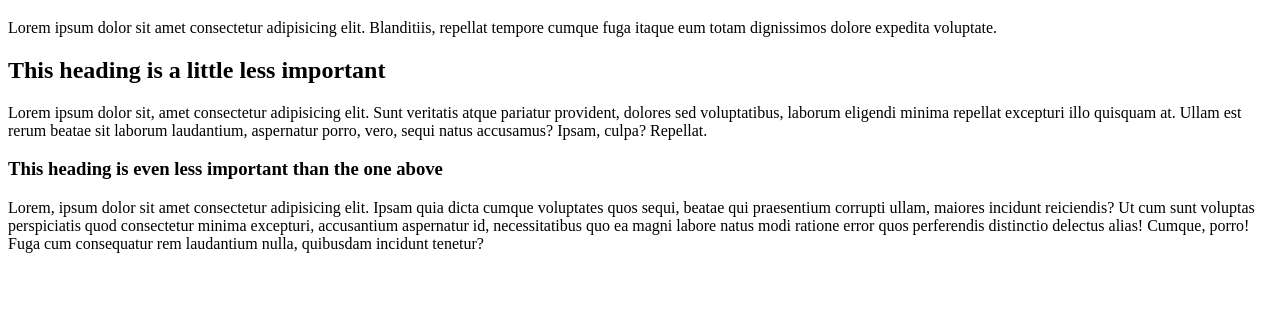
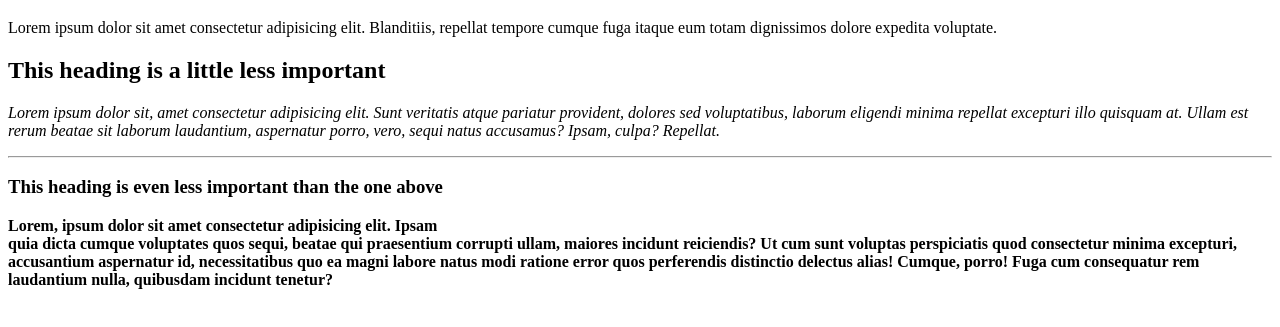
Before and after one commit to PatrickPat7/user-interace-basics, a plain HTML site: page index.html in a window 1280 px wide. Shown: the part 61-388 px from the top of the page. Drawn offline with Linux system fonts and the light colour scheme.

Commit message:
paar Texttest

```diff
--- a/index.html
+++ b/index.html
@@ -12,13 +12,14 @@
                 Blanditiis, repellat tempore cumque fuga itaque eum totam dignissimos
                 dolore expedita voluptate.</p>                              <!-- Textinhalt (paragraph) -->
             <h2>This heading is a little less important</h2>                <!-- kleinere Überschrift -->
-            <p>Lorem ipsum dolor sit, amet consectetur adipisicing elit. Sunt veritatis
+            <p><em>Lorem ipsum dolor sit, amet consectetur adipisicing elit. Sunt veritatis
                 atque pariatur provident, dolores sed voluptatibus, laborum eligendi minima repellat excepturi illo quisquam at.
                  Ullam est rerum beatae sit laborum laudantium, aspernatur porro, vero,
-                 sequi natus accusamus? Ipsam, culpa? Repellat.</p>
+                 sequi natus accusamus? Ipsam, culpa? Repellat.</em></p>
+                 <hr/ >
             <h3>This heading is even less important than the one above</h3> <!-- 3. kleinere Überschrift -->
-            <p>Lorem, ipsum dolor sit amet consectetur adipisicing elit. Ipsam
+            <p><strong>Lorem, ipsum dolor sit amet consectetur adipisicing elit. Ipsam <br />
                  quia dicta cumque voluptates quos sequi, beatae qui praesentium corrupti ullam, maiores incidunt reiciendis? Ut cum sunt voluptas perspiciatis quod consectetur minima excepturi, accusantium aspernatur id, necessitatibus quo ea magni labore natus modi ratione error quos perferendis distinctio
-                delectus alias! Cumque, porro! Fuga cum consequatur rem laudantium nulla, quibusdam incidunt tenetur?</p>
+                delectus alias! Cumque, porro! Fuga cum consequatur rem laudantium nulla, quibusdam incidunt tenetur?</strong></p>
         </body>                                                             <!-- Body ende -->
 </html>                                                                     <!-- Dokument Ende -->
```
